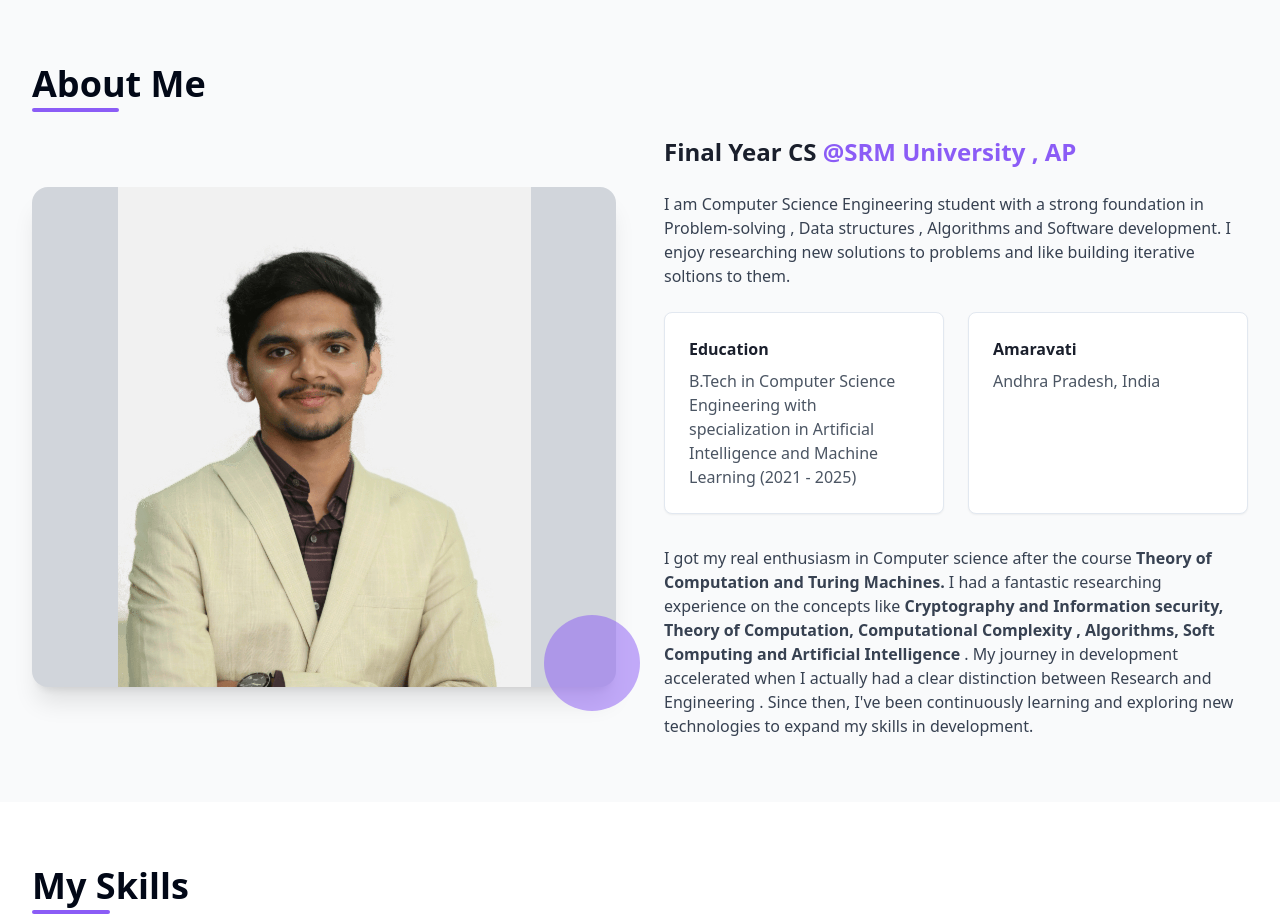
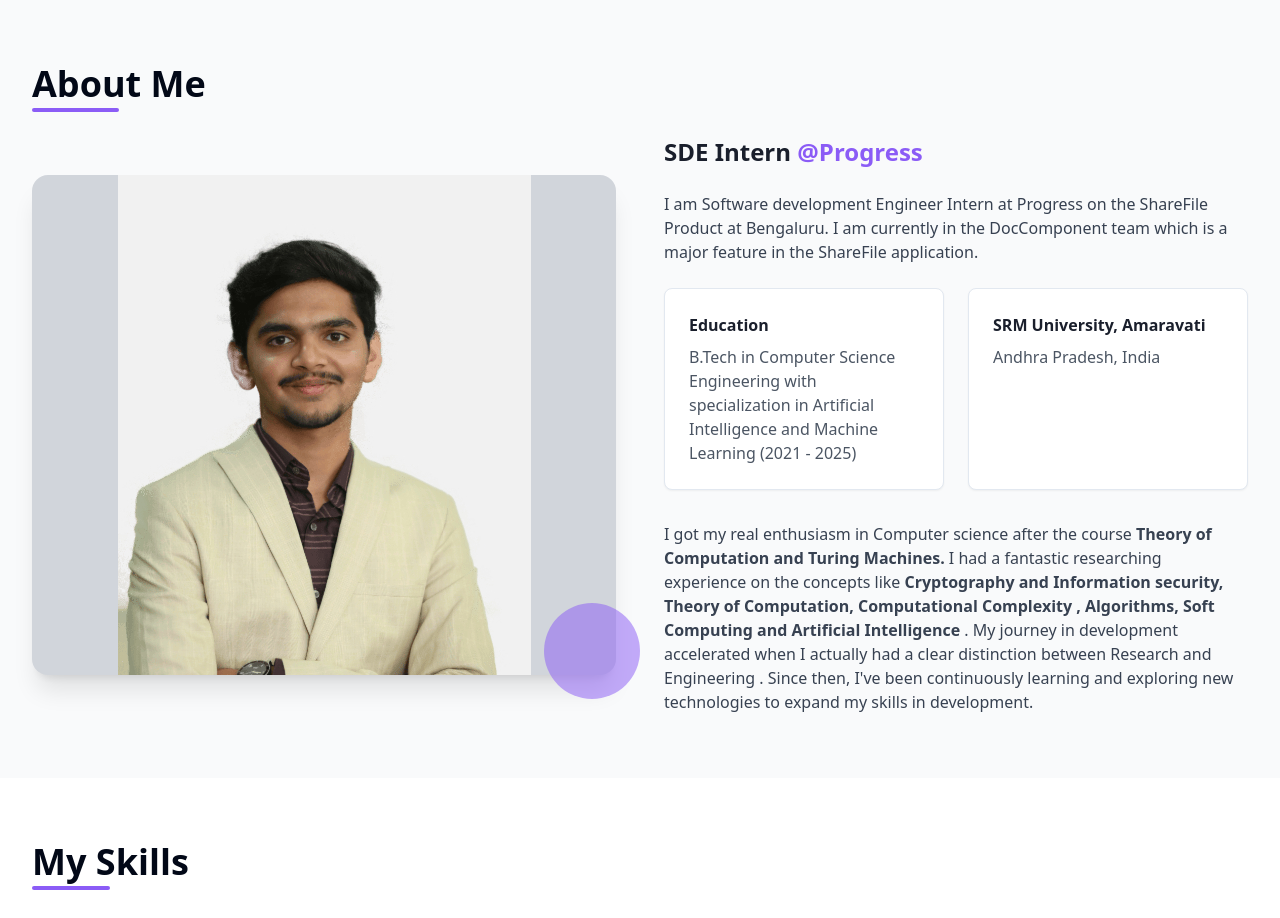
Before and after one commit to Sikindhar/My-Portfolio, a React (Vite) app: page / in a window 1280 px wide. Shown: the part 800-1718 px from the top of the page. Built offline with nearby package versions, Linux system fonts and the light colour scheme.

Commit message:
Update about section

```diff
--- a/src/components/AboutSection.tsx
+++ b/src/components/AboutSection.tsx
@@ -19,12 +19,11 @@ const AboutSection = () => {
 
         <div>
           <h3 className="text-2xl font-bold mb-6 text-navy">
-            Final Year CS <span className="text-highlight">@SRM University , AP</span>
+            SDE Intern <span className="text-highlight">@Progress</span>
           </h3>
 
           <p className="text-gray-700 mb-6">
-            I am Computer Science Engineering student with a strong foundation in Problem-solving , Data structures , Algorithms and Software development. I enjoy researching new solutions to problems and like building iterative soltions to them.
-          </p>
+            I am Software development Engineer Intern at Progress on the ShareFile Product at Bengaluru. I am currently in the DocComponent team which is a major feature in the ShareFile application. </p>
 
           <div className="grid grid-cols-1 md:grid-cols-2 gap-6 mb-8">
             <Card className="card-hover-effect">
@@ -36,7 +35,7 @@ const AboutSection = () => {
 
             <Card className="card-hover-effect">
               <CardContent className="p-6">
-                <h4 className="font-bold text-navy mb-2">Amaravati</h4>
+                <h4 className="font-bold text-navy mb-2">SRM University, Amaravati</h4>
                 <p className="text-gray-600">Andhra Pradesh, India</p>
               </CardContent>
             </Card>
```
